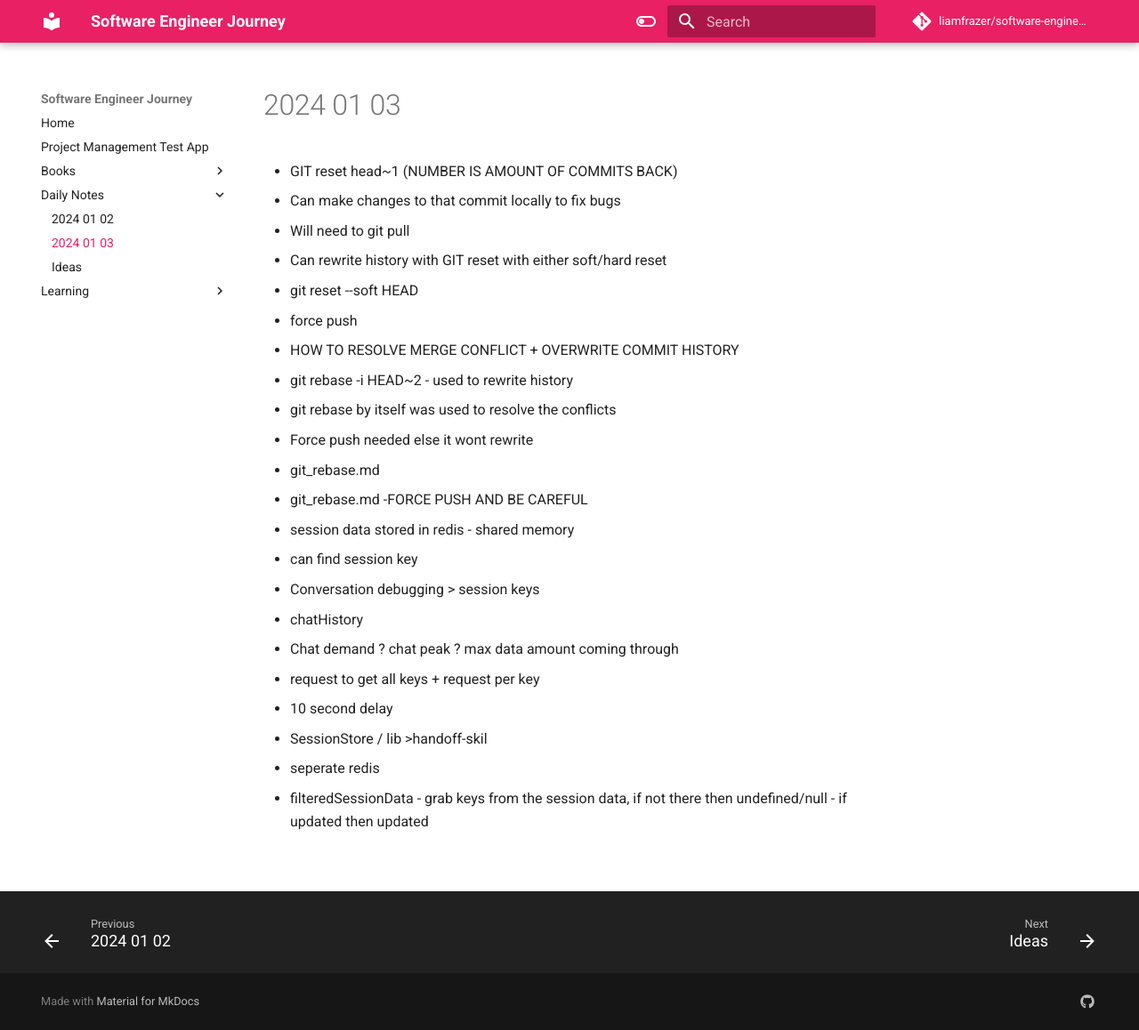
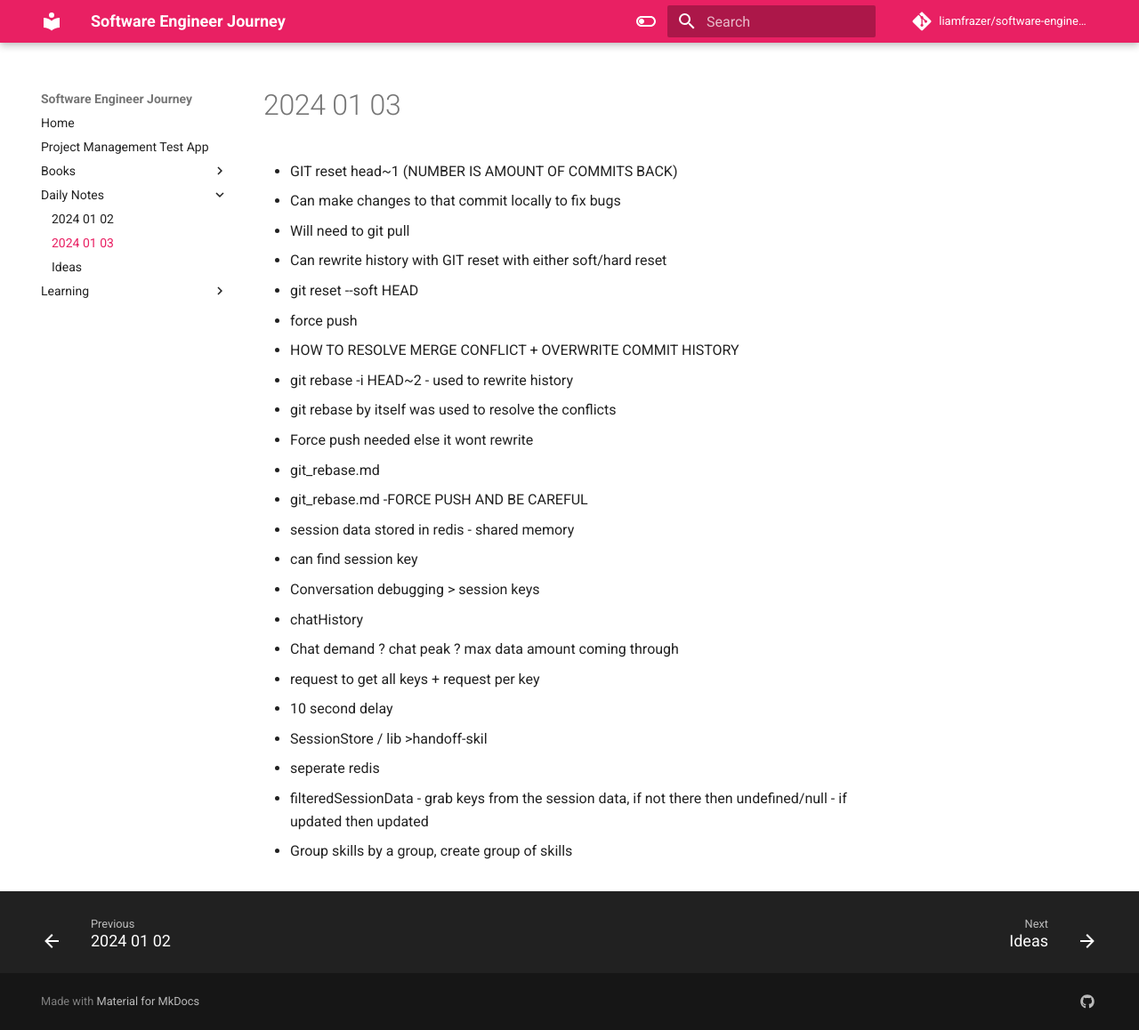
Before and after one commit to liamfrazer/software-engineer-journey, an MkDocs documentation site: the page built from docs/Daily Notes/2024-01-03.md, in a window 1280 px wide and 1158 px high. Shown: the whole window at 89% size. Built offline with MkDocs 1.6.1 and Material for MkDocs 9.7.7, drawn with Linux system fonts in a browser that asks for light colours; comment, search, counter and statistics services are not loaded.

Commit message:
vault backup: 2024-01-03 15:02:31

```diff
--- a/docs/Daily Notes/2024-01-03.md
+++ b/docs/Daily Notes/2024-01-03.md
@@ -29,3 +29,6 @@
 
 
 * filteredSessionData - grab keys from the session data, if not there then undefined/null - if updated then updated
+
+
+* Group skills by a group, create group of skills
```
